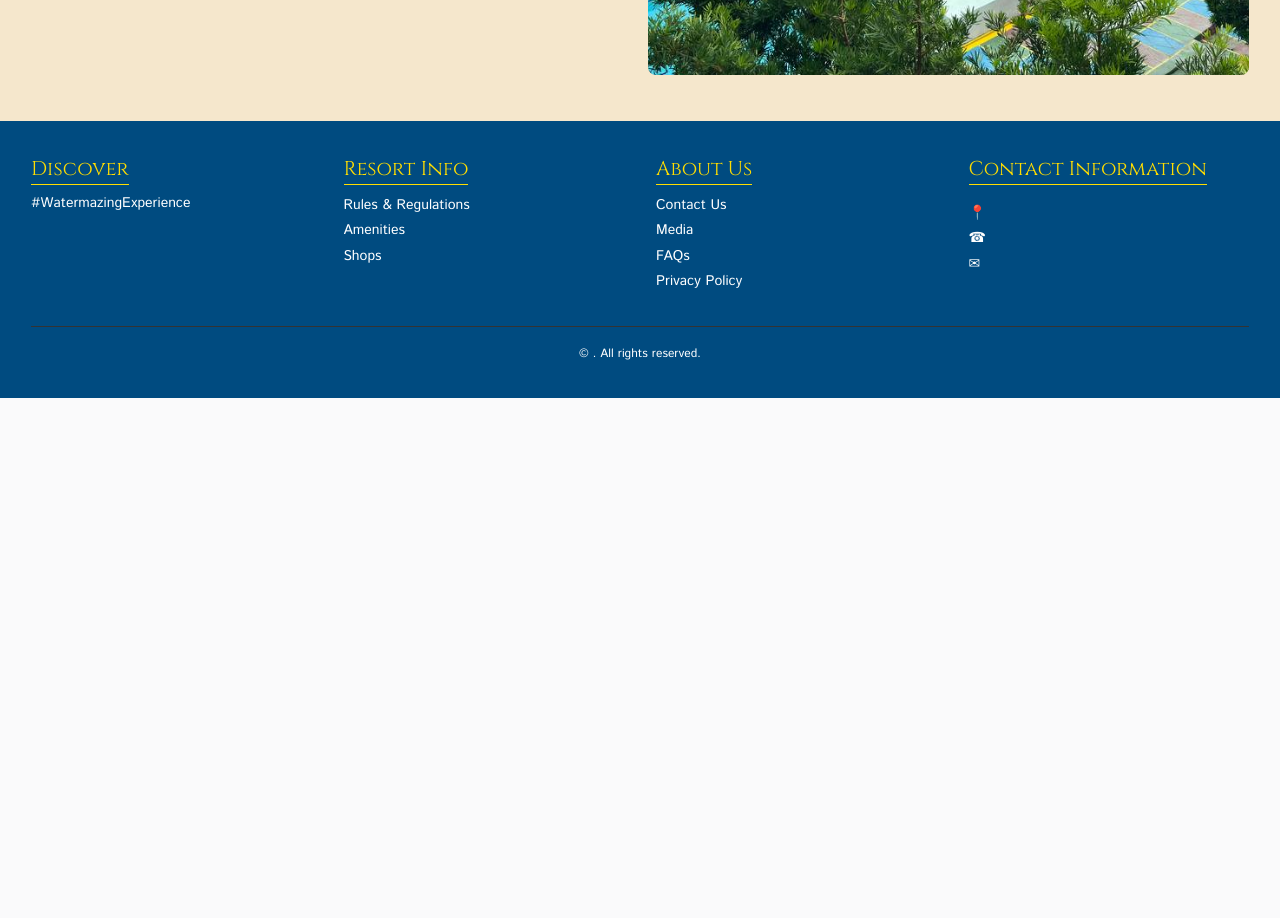
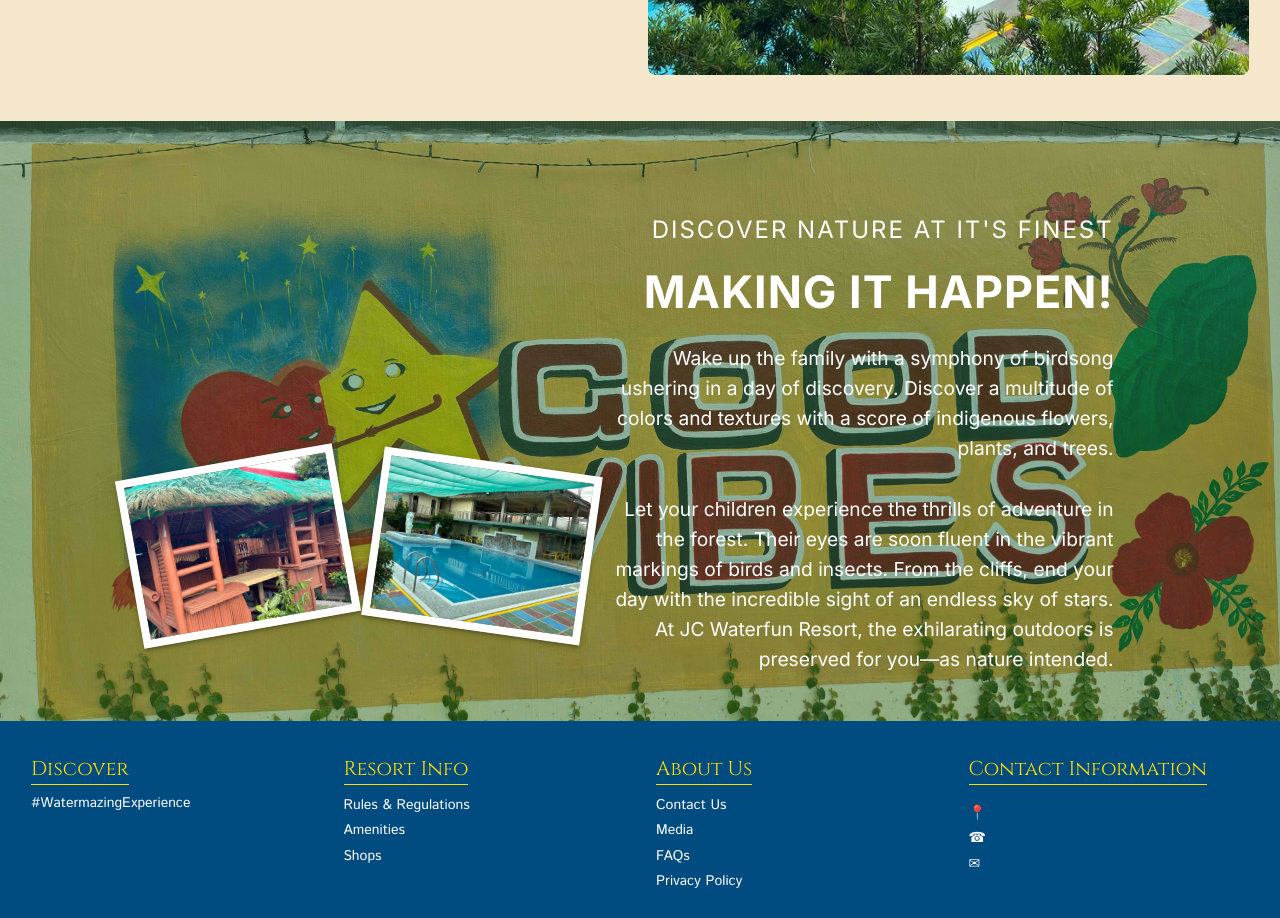
Before and after one commit to dsjc-devs/jc-waterfun-resort, a React (Vite) app in the folder client/: page / in a window 1280 px wide. Shown: the part 2840-3758 px from the top of the page. Before the commit the page ends 3238 px from the top, so only its background shows below. Built offline with nearby package versions, Linux system fonts and the light colour scheme; no server answers.

Commit message:
Add Banner Home Page

```diff
--- a/client/src/pages/home/index.jsx
+++ b/client/src/pages/home/index.jsx
@@ -11,6 +11,7 @@ import banner4 from 'assets/images/upload/accom1.jpg'
 import banner5 from 'assets/images/upload/accom2.jpg'
 import banner6 from 'assets/images/upload/accom3.jpg'
 import banner7 from 'assets/images/upload/accom4.jpg'
+import banner8 from 'assets/images/upload/banner4.jpg'
 
 import AboutUs from 'sections/landing-pages/AboutUs'
 import ContactUs from 'sections/landing-pages/ContactUs'
@@ -67,6 +68,93 @@ const Home = () => {
       <RateSection />
       <ContactUs />
       <AboutUs />
+
+      <Box
+        sx={{
+          position: 'relative',
+          width: '100%',
+          minHeight: { xs: '350px', md: '500px', lg: '600px' },
+          backgroundImage: `url(${banner8})`,
+          backgroundSize: 'cover',
+          backgroundPosition: 'center',
+          display: 'flex',
+          alignItems: 'center',
+          justifyContent: 'center',
+          overflow: 'hidden',
+        }}
+      >
+        <Box
+          sx={{
+            position: 'absolute',
+            top: 0,
+            left: 0,
+            width: '100%',
+            height: '100%',
+            background: 'rgba(34, 85, 34, 0.45)',
+            zIndex: 1,
+          }}
+        />
+        <Box
+          sx={{
+            position: 'absolute',
+            right: { xs: '5%', md: '8%' },
+            top: { xs: '10%', md: '15%' },
+            zIndex: 2,
+            color: '#fff',
+            textAlign: 'right',
+            maxWidth: { xs: '90%', md: '50%' },
+            px: { xs: 2, md: 8 },
+          }}
+        >
+          <Box sx={{ fontSize: { xs: '1.2rem', md: '1.5rem' }, fontWeight: 300, mb: 1, letterSpacing: 2 }}>
+            DISCOVER NATURE AT IT'S FINEST
+          </Box>
+          <Box sx={{ fontSize: { xs: '2rem', md: '2.8rem' }, fontWeight: 700, mb: 2, letterSpacing: 1 }}>
+            MAKING IT HAPPEN!
+          </Box>
+          <Box sx={{ fontSize: { xs: '1rem', md: '1.2rem' }, fontWeight: 400, mb: 2 }}>
+            Wake up the family with a symphony of birdsong ushering in a day of discovery. Discover a multitude of colors and textures with a score of indigenous flowers, plants, and trees.<br /><br />
+            Let your children experience the thrills of adventure in the forest. Their eyes are soon fluent in the vibrant markings of birds and insects. From the cliffs, end your day with the incredible sight of an endless sky of stars. At JC Waterfun Resort, the exhilarating outdoors is preserved for you—as nature intended.
+          </Box>
+        </Box>
+        <Box
+          sx={{
+            position: 'absolute',
+            left: { xs: '5%', md: '10%' },
+            bottom: { xs: '10%', md: '15%' },
+            zIndex: 3,
+            display: 'flex',
+            gap: 3,
+          }}
+        >
+          <Box
+            component="img"
+            src={banner4}
+            alt="Nature activity"
+            sx={{
+              width: { xs: 140, md: 220 },
+              height: { xs: 110, md: 170 },
+              objectFit: 'cover',
+              border: '8px solid #fff',
+              boxShadow: 3,
+              transform: 'rotate(-10deg)',
+            }}
+          />
+          <Box
+            component="img"
+            src={banner5}
+            alt="Nature activity"
+            sx={{
+              width: { xs: 140, md: 220 },
+              height: { xs: 110, md: 170 },
+              objectFit: 'cover',
+              border: '8px solid #fff',
+              boxShadow: 3,
+              transform: 'rotate(8deg)',
+            }}
+          />
+        </Box>
+      </Box>
     </React.Fragment>
   )
 }
```
Also changed, not shown: client/src/assets/images/upload/banner4.jpg (added).
